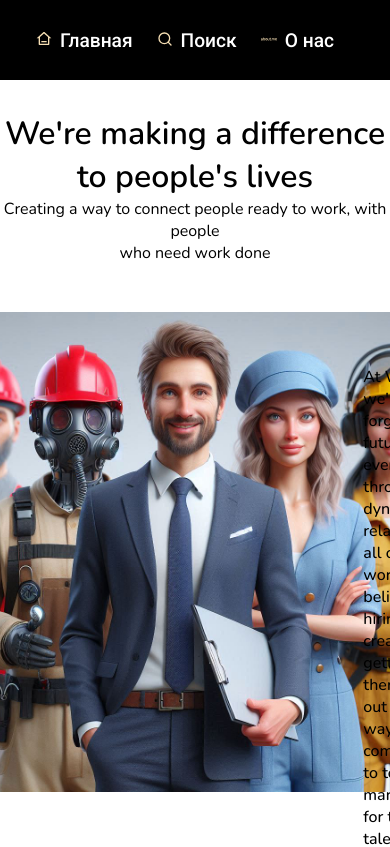
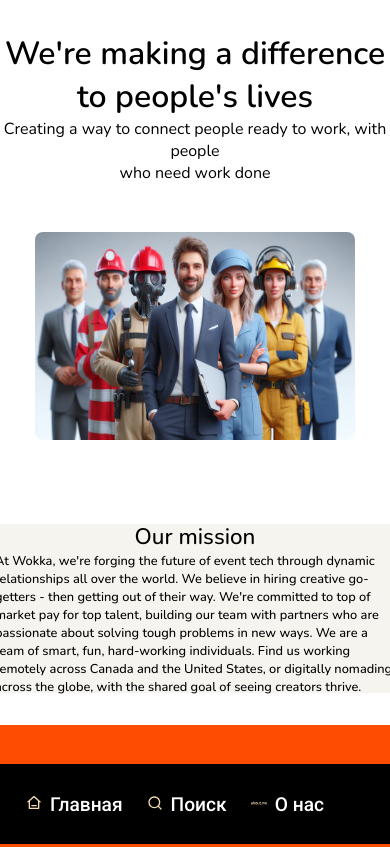
Before and after one commit to Mihuil121/next-project, a Next.js app: page /about in a window 390 px wide. Shown: the top 847 px of the page. Built offline with nearby package versions, Linux system fonts and the light colour scheme.

Commit message:
Adding media queries for responsive design to improve the display of elements across different screen resolutions.

```diff
--- a/src/app/about/AboutComponent.tsx
+++ b/src/app/about/AboutComponent.tsx
@@ -5,6 +5,8 @@ import { NextFont } from 'next/dist/compiled/@next/font'
 import { Nunito } from 'next/font/google'
 import photo from '../../Img/backgraund/people.jpeg'
 import Sponsor from "@/components/sponsors/Sponsor"
+import { title } from "process"
+import { Metadata } from "next"
 
 const NunitoA: NextFont = Nunito({
     subsets: ['latin'],
@@ -15,7 +17,12 @@ const NunitoP: NextFont = Nunito({
     weight: '300'
 })
 
-const AboutComponent:React.FC = () => {
+export const metadata: Metadata = {
+    title: `We're making a difference to people's lives`,
+    description: 'Creating a way to connect people ready to work, with people who need work done'
+}
+
+const AboutComponent: React.FC = () => {
     return (
         <div>
             <div>
--- a/src/app/changes.css
+++ b/src/app/changes.css
@@ -39,6 +39,7 @@
 }
 
 @media (max-width:1536px) {
+
     body {
         overflow-x: hidden;
     }
@@ -141,18 +142,23 @@
         justify-content: center;
         align-items: center;
     }
+
     .force {
         margin-top: 2rem;
     }
+
     .textQ p {
         font-size: 2rem !important;
     }
+
     .Qukly p {
         font-size: 1.3rem !important;
     }
+
     .home-text p {
         font-size: 2rem !important;
     }
+
     .text-Q {
         margin-left: 0rem !important;
     }
@@ -164,3 +170,168 @@ body {
     width: 100%;
     overflow-x: hidden;
 }
+
+
+@media (max-width:1130px) {
+    .Description {
+        font-size: 1.2rem !important;
+    }
+
+    .imge img {
+        width: 20rem !important;
+        height: 20rem !important;
+        border-radius: 1rem;
+    }
+}
+
+@media (max-width:900px) {
+    .Employees-board {
+        margin-left: 0rem !important;
+        padding: 1rem;
+        display: flex;
+        flex-direction: column;
+        justify-content: center;
+        align-items: center;
+    }
+}
+
+@media (max-width:774px) {
+
+    .content-text {
+        font-size: 1.2rem !important;
+    }
+}
+
+@media (max-width:714px) {
+    .content {
+        display: flex;
+        justify-content: center;
+        align-items: center;
+        margin: 2rem 4rem;
+        flex-direction: column;
+    }
+
+    .contentP {
+        margin-left: 0rem !important;
+    }
+
+    .contentP p {
+        margin-top: 1rem;
+    }
+
+    .text {
+        display: flex;
+        align-items: center;
+        height: 5rem;
+        float: none !important;
+        margin-right: 3rem;
+        justify-content: center;
+    }
+
+    .fixed {
+        position: fixed;
+        width: 100%;
+        z-index: 10;
+        bottom: 0;
+    }
+
+    .force {
+        background: url(/_next/static/media/Designer10.3f88c336.jpeg);
+        height: 92%;
+        border-radius: 1rem;
+        padding: 1rem;
+        width: 18rem;
+        margin-left: 0rem !important;
+        margin-bottom: 10rem;
+    }
+
+
+}
+
+@media (max-width:1142px) {
+    .content-about p {
+        font-size: 1.4rem !important;
+    }
+
+    .content-p-min p {
+        font-size: 1rem !important;
+    }
+}
+
+@media (max-width:970px) {
+    .content-p-min p {
+        font-size: 0.8rem !important;
+    }
+}
+
+@media (max-width:794px) {
+    .content-p-min {
+        width: 45rem;
+        margin-left: 10rem !important;
+    }
+
+    .Imgcontent-about img {
+        width: 40rem !important;
+        height: 25rem !important;
+        border-radius: 0.5rem;
+        margin: 3rem;
+    }
+
+    .spon-content p {
+        font-size: 2rem !important;
+        color: aliceblue;
+        margin: 2rem;
+    }
+
+    .content-about {
+        display: flex;
+        justify-content: center;
+        height: 20vh;
+        align-items: center;
+        flex-direction: column;
+    }
+
+    .content-p-min p {
+        margin-left: -10rem;
+    }
+
+    .content-p-min {
+        width: 25rem !important;
+    }
+
+    .Imgcontent-about img {
+        width: 20rem !important;
+        height: 13rem !important;
+    }
+}
+
+@media (max-width:582px) {
+    .content-p-min {
+        width: 15rem !important;
+    }
+    .spon-content p {
+        font-size: 1.5rem !important;
+        color: aliceblue;
+        margin: 0rem !important;
+        display: flex;
+        justify-content: center;
+        align-items: center;
+      }
+}
+
+
+@media (max-width:368px) {
+    .content-p-min {
+        width: 10rem !important;
+      }
+      .content-about {
+        display: flex;
+        justify-content: center;
+        height: 35vh !important;
+        align-items: center;
+      }
+      .about-flex {
+        background-color: #f6f4ef;
+        height: 20rem;
+      }
+}
```
Lines whose indentation alone changed are shown as unchanged.
